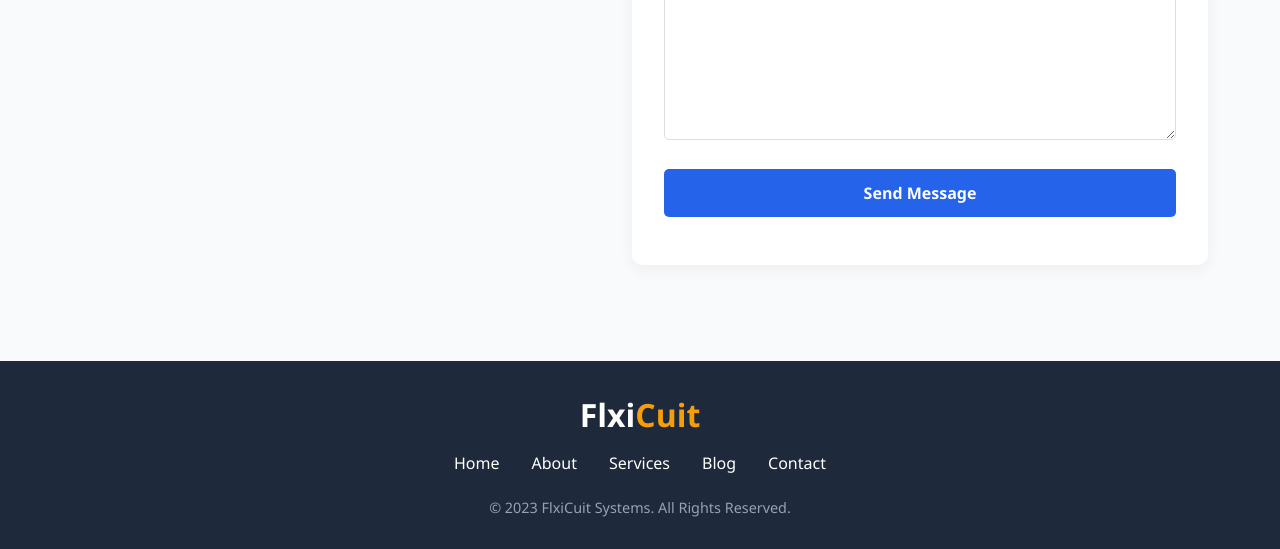
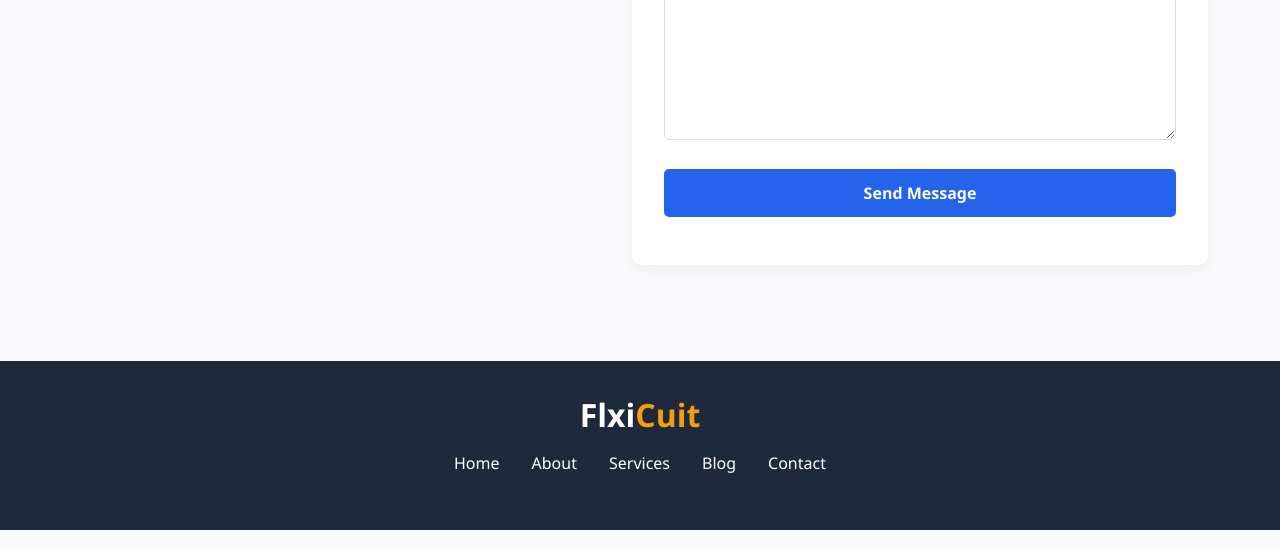
Before and after one commit to FlxiCuitSystems/FlxiCuit, a plain HTML site: page index.html in a window 1280 px wide. Shown: the part 6199-6748 px from the top of the page. Drawn offline with Linux system fonts and the light colour scheme.

Commit message:
Update index.html

```diff
--- a/index.html
+++ b/index.html
@@ -952,7 +952,6 @@
                 <a href="#blog">Blog</a>
                 <a href="#contact">Contact</a>
             </div>
-            <p class="copyright">© 2023 FlxiCuit Systems. All Rights Reserved.</p>
         </div>
     </footer>
 
```
